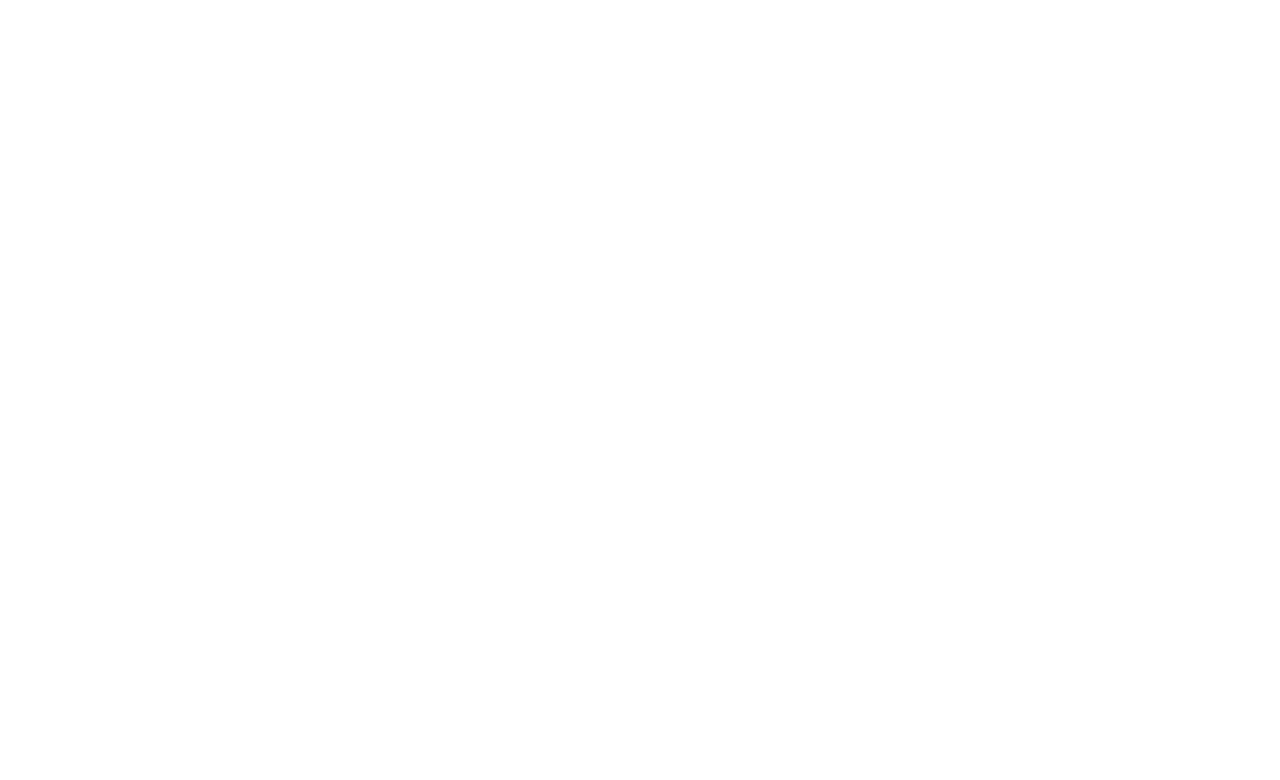
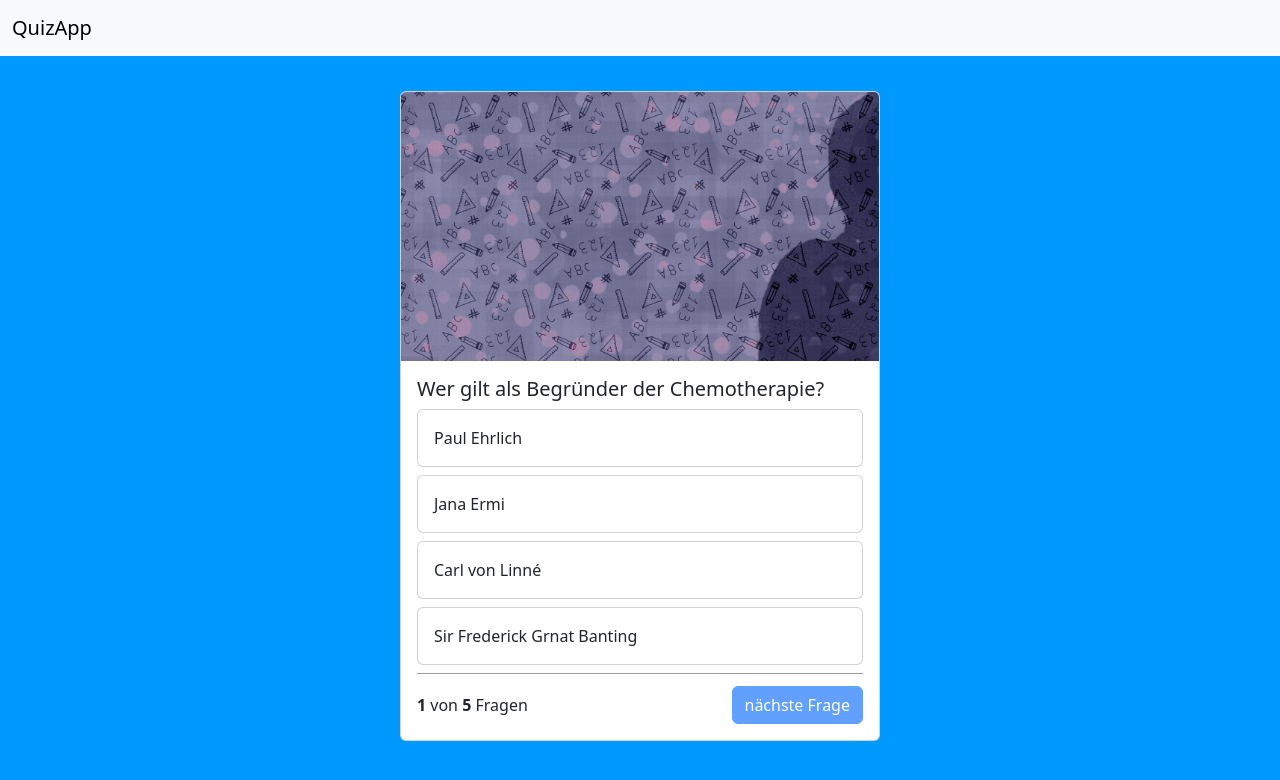
Before and after one commit to JohannHolm/QuizApp, a plain HTML site: page index.html in a window 1280 px wide. Drawn offline with nearby package versions, Linux system fonts and the light colour scheme.

Commit message:
js,html,css

```diff
--- a/index.html
+++ b/index.html
@@ -7,9 +7,56 @@
     <title>Document</title>
     <link rel="stylesheet" href="style.css">
     <script src="script.js"></script>
+    <!--Bootstrap files-->
+    <link href="https://cdn.jsdelivr.net/npm/bootstrap@5.3.2/dist/css/bootstrap.min.css" rel="stylesheet"
+        integrity="sha384-T3c6CoIi6uLrA9TneNEoa7RxnatzjcDSCmG1MXxSR1GAsXEV/Dwwykc2MPK8M2HN" crossorigin="anonymous">
+    <script src="https://cdn.jsdelivr.net/npm/bootstrap@5.3.2/dist/js/bootstrap.bundle.min.js"
+        integrity="sha384-C6RzsynM9kWDrMNeT87bh95OGNyZPhcTNXj1NW7RuBCsyN/o0jlpcV8Qyq46cDfL"
+        crossorigin="anonymous"></script>
 </head>
 
-<body>
+<body onload="init()">
+    <nav class="navbar bg-body-tertiary">
+        <div class="container-fluid">
+            <a class="navbar-brand " href="#">QuizApp</a>
+        </div>
+    </nav>
+    <div class="container">
+        <div class="card quiz-card">
+            <img src="img/pencil.jpg" class="card-img-top">
+
+            <div class="card-body" id="end-screen" style="display: none;">Quiz beendet.</div>
+
+            <div class="card-body" id="question-body">
+
+                <h5 class="card-title" id="questiontext">Frage</h5>
+                <div class="card mb-2 quiz-answer-card" onclick="answer('answer_1')">
+                    <div class="card-body" id="answer_1">
+                    </div>
+                </div>
+                <div class="card mb-2 quiz-answer-card" onclick="answer('answer_2')">
+                    <div class="card-body" id="answer_2">
+                    </div>
+                </div>
+                <div class="card mb-2 quiz-answer-card" onclick="answer('answer_3')">
+                    <div class="card-body" id="answer_3">
+                    </div>
+                </div>
+                <div class="card mb-2 quiz-answer-card" onclick="answer('answer_4')">
+                    <div class="card-body" id="answer_4">
+                    </div>
+                </div>
+                <div class="question-footer">
+                    <span>
+                        <b id="current-question-number">1</b> von <b id="all-questions"></b> Fragen
+                    </span>
+                    <button onclick="nextQuestion()" class="btn btn-primary" id="next-button" disabled>nächste
+                        Frage</button>
+                </div>
+
+            </div>
+        </div>
+    </div>
 
 </body>
 
--- a/script.js
+++ b/script.js
@@ -0,0 +1,129 @@
+let questions = [
+  {
+    question: 'Wer gilt als Begründer der Chemotherapie?',
+    answer_1: 'Paul Ehrlich',
+    answer_2: 'Jana Ermi',
+    answer_3: 'Carl von Linné',
+    answer_4: 'Sir Frederick Grnat Banting',
+    right_answer: 1,
+  },
+  {
+    question: 'Wie wird ein Augenarzt auch genannt?',
+    answer_1: 'Ophthalmologe',
+    answer_2: 'Kardiologe',
+    answer_3: 'Urologe',
+    answer_4: 'Neurologe',
+    right_answer: 1,
+  },
+  {
+    question:
+      'Wie wird ein Malignom umgangssprachlich auch bezeichnet?',
+    answer_1: 'Fremdkörper',
+    answer_2: 'Schwellung',
+    answer_3: 'Pickel',
+    answer_4: 'Krebs',
+    right_answer: 4,
+  },
+  {
+    question: 'Womit beschäftigt sich die Chirugie?',
+    answer_1: 'Hautkrankheiten',
+    answer_2: 'Arnzneimittellehre',
+    answer_3: 'tropische Krankheiten',
+    answer_4: 'Operative Behandlung',
+    right_answer: 4,
+  },
+  {
+    question: 'Wo findet man den Hallux?',
+    answer_1: 'Fuß',
+    answer_2: 'Schädel',
+    answer_3: 'Hand',
+    answer_4: 'Brust',
+    right_answer: 1,
+  },
+];
+
+let currentQuestion = 0;
+
+function init() {
+  document.getElementById('all-questions').innerHTML =
+    questions.length;
+  showQuestion();
+}
+
+function showQuestion() {
+  if (currentQuestion >= questions.length) {
+    document.getElementById('end-screen').style = '';
+    document.getElementById('question-body').style = 'display: none';
+  } else {
+    let question = questions[currentQuestion];
+
+    document.getElementById('current-question-number').innerHTML =
+      currentQuestion + 1;
+    document.getElementById('questiontext').innerHTML =
+      question['question'];
+    document.getElementById('answer_1').innerHTML =
+      question['answer_1'];
+    document.getElementById('answer_2').innerHTML =
+      question['answer_2'];
+    document.getElementById('answer_3').innerHTML =
+      question['answer_3'];
+    document.getElementById('answer_4').innerHTML =
+      question['answer_4'];
+  }
+}
+
+function answer(selection) {
+  let question = questions[currentQuestion];
+  let selectedQuestionNumber = selection.slice(-1);
+  let idOfRightAnswer = `answer_${question['right_answer']}`;
+
+  if (selectedQuestionNumber == question['right_answer']) {
+    document
+      .getElementById(selection)
+      .parentNode.classList.add('bg-success');
+  } else {
+    document.getElementById('current-question-number').innerHTML =
+      currentQuestion + 1;
+    document
+      .getElementById(selection)
+      .parentNode.classList.add('bg-danger');
+    document
+      .getElementById(idOfRightAnswer)
+      .parentNode.classList.add('bg-success');
+  }
+  document.getElementById('next-button').disabled = false;
+}
+
+function nextQuestion() {
+  currentQuestion++;
+  document.getElementById('next-button').disabled = true;
+  resetAnswerButtons();
+  showQuestion();
+}
+
+function resetAnswerButtons() {
+  document
+    .getElementById('answer_1')
+    .parentNode.classList.remove('bg-danger');
+  document
+    .getElementById('answer_1')
+    .parentNode.classList.remove('bg-success');
+  document
+    .getElementById('answer_2')
+    .parentNode.classList.remove('bg-danger');
+  document
+    .getElementById('answer_2')
+    .parentNode.classList.remove('bg-success');
+  document
+    .getElementById('answer_3')
+    .parentNode.classList.remove('bg-danger');
+  document
+    .getElementById('answer_3')
+    .parentNode.classList.remove('bg-success');
+  document
+    .getElementById('answer_4')
+    .parentNode.classList.remove('bg-danger');
+  document
+    .getElementById('answer_4')
+    .parentNode.classList.remove('bg-success');
+}
--- a/style.css
+++ b/style.css
@@ -0,0 +1,33 @@
+body {
+  background-color: #009aff !important;
+}
+
+.container {
+  display: flex;
+  justify-content: center;
+  align-items: center;
+  background-color: #009aff !important;
+  min-height: 90vh;
+}
+
+.question-footer {
+  border-top: 1px solid rgba(0, 0, 0, 0.4);
+  display: flex;
+  justify-content: space-between;
+  align-items: center;
+  padding-top: 12px;
+}
+
+.quiz-card {
+  width: 30rem;
+}
+
+.quiz-answer-card:hover {
+  cursor: pointer;
+  background-color: rgba(0, 0, 0, 0.05);
+}
+
+.bg-success,
+.bg-danger {
+  color: white !important;
+}
```
Also changed, not shown: img/pencil.jpg (added), 1 other file.
